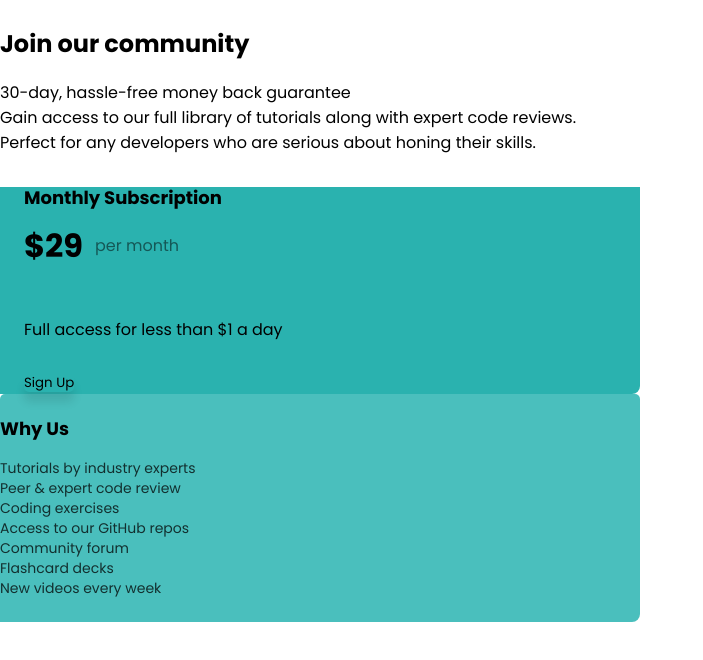
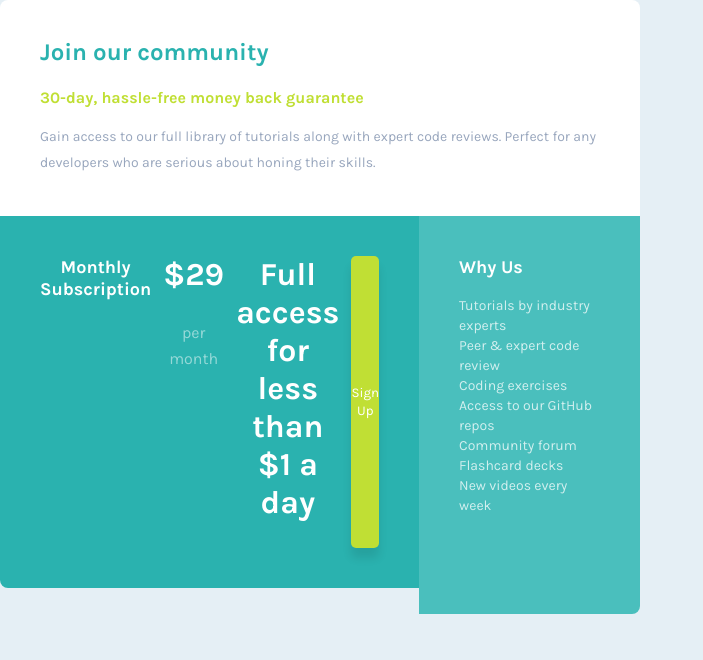
Before and after one commit to Travanca2006/price-flamengo, a plain HTML site: page price/index.html in a window 1280 px wide. Shown: the whole page, without its empty margins (0-703 px from the left). Drawn offline with Linux system fonts and the light colour scheme.

Commit message:
terminei2

```diff
--- a/price/css/colors.css
+++ b/price/css/colors.css
@@ -1,7 +1,7 @@
 :root{
     --cyan: #2ab2af;
-    --bright-Yellow: #c0df34;
-    --light-Gray: #e5eff5;
-    --grayish-Blue: #98a6bd;
+    --bright-yellow: #c0df34;
+    --light-gray: #e5eff5;
+    --grayish-blue: #98a6bd;
     --light-cyan: #4ABFBD;
 }
--- a/price/css/global.css
+++ b/price/css/global.css
@@ -2,17 +2,21 @@
     margin: 0%;
     padding: 0%;
     box-sizing: border-box;
-    font-family: 'Poppins', sans-serif;
+    font-family: 'Karla', sans-serif;;
+}
+
+body{
+    background-color: var(--light-gray);
 }
 
 main{
-    padding-top: 4.5rem;
-    padding-left:2rem;
+    padding-block: 4.5rem;
+    padding-right:2rem;
 }
 
 h1{
     font-size: 1.25rem;
-    color: var(--Cyan);
+    color: var(--cyan);
     line-height: 1.5rem;
     margin-bottom: 1.5rem;
 
@@ -21,10 +25,6 @@ h1{
 h2{
     font-size: 1.125rem;
     line-height: 1.375rem;
-    color: var(--white);
+    color: #fff;
     margin-bottom: 1.125rem;
 }
-
-body{
-    background-color: var(--light-gray);
-}
--- a/price/css/main.css
+++ b/price/css/main.css
@@ -1,18 +1,18 @@
 .superior{
-    padding-right: 1.5rem;
+    padding-inline: 1.5rem;
     padding-block: 2rem;
     border-radius: 0.3125rem 0.3125rem 0 0 ;
-    background-color: var(--white);
+    background-color: #fff;
 }
 
-.superior div p:nth-of-type(1){
+.superior p:nth-of-type(1){
     font-weight: 700;
     line-height: 1.25rem;
-    color: var(--Bright-Yellow);
+    color: var(--bright-yellow);
     margin-bottom: 1rem;
 }
 
-.superior div p:nth-child(2){
+.superior p:nth-of-type(2){
     line-height: 1.625rem;
     color: var(--grayish-blue);
     font-size: 0.875rem;
@@ -23,53 +23,52 @@
     padding-inline: 1.5rem;
 }
 
-.esquerda div p:nth-of-type(1){
-    color:var(--white);
+.esquerda p:nth-of-type(1){
+    color: #fff;
     font-size: 2rem;
     font-weight: 700;
     line-height: 2.375rem;
 }
 
-.esquerda div p:nth-of-type(2){
-    color: var(--white);
+.esquerda p:nth-of-type(2){
+    color: #fff;
     opacity: 0.5;
 }
 
-.esquerda div {
+.esquerda{
     display: flex;
     gap: 0.75rem;
-    align-items: center;
+    text-align: center;
     margin-bottom: 1.625rem;
 }
 
 .esquerda p{
-    color: var(--white);
+    color: #fff;
     line-height: 1.625rem;
     margin-bottom: 1.625rem;
 }
 
 .esquerda button{
-
-    font-weight: 1rem;
-    width: max-content;
-    color: var(--white);
-    font-weight: 1rem;
+    padding-block: 1rem;
+    max-width: 100;
+    color: #fff;
+    font: 1rem;
     line-height: 1.125rem;
-    border: 0;
-    background-color: var(--Bright-Yellow);
-    border-radius: 0.3125rem;
+    border: none;
+    background: var(--bright-yellow);
+    border-radius: 5px;
     box-shadow: 0px 10px 10px rgba(0, 0, 0, 0.0973011)
 }
 
 .direita{
     background-color: var(--light-cyan);
     padding-block: 1.5rem;
-    border-radius: 0.3125rem;
+    border-radius: 0.3125 0.3125 0 0;
 }
 
 .direita p{
     line-height: 1.25rem;
     font-size: 0.875rem;
-    color: var(--white);
+    color: #fff;
     opacity: 0.75;
 }
--- a/price/css/responsivity.css
+++ b/price/css/responsivity.css
@@ -1,9 +1,15 @@
 @media(min-width:650px){
-    .inferior div{
+    .inferior{
         display: flex;
     }
-    .direita, .esquerda{
+    .direita{
         width: 100%;
+        padding: 2.5rem;
+    }
+
+    .esquerda{
+        width: 100%;
+        padding: 2.5rem;
     }
 
     main{
@@ -13,11 +19,12 @@
 
     body{
         min-height: 100vh;
+        margin-left: auto;
 
     }
 
-    .superior div{
-        border-radius: 0.5rem;
+    .superior{
+        border-radius: 0.5rem 0.5rem 0 0;
         padding: 2.5rem;
     }
 
@@ -25,20 +32,20 @@
         font-size: 1.5rem;
     }
 
-    .superior div :last-child{
+    .superior div :nth-of-type(1){
         font-size: 1.125rem;
     }
 
-    .superior div :first-child{
+    .superior div :nth-of-type(2){
         font-size: 1rem;
     }
 
-    .esquerda{
-        border-bottom-right-radius: 0.5rem;
+    .esquerda {
+        border-bottom-left-radius: 8px;
     }
 
     .direita{
-        border-bottom-left-radius: 0;
-        border-bottom-right-radius: 0.5rem;
+        border-bottom-left-radius: none;
+        border-bottom-right-radius: 8px;
     }
 }
--- a/price/css/style.css
+++ b/price/css/style.css
@@ -1,4 +1,4 @@
-@import url('https://fonts.googleapis.com/css2?family=Poppins:wght@400;700&display=swap');
+@import url('https://fonts.googleapis.com/css2?family=Karla:wght@400;700&display=swap');
 @import url(global.css);
 @import url(colors.css);
 @import url(main.css);
--- a/price/index.html
+++ b/price/index.html
@@ -5,7 +5,7 @@
     <meta http-equiv="X-UA-Compatible" content="IE=edge">
     <meta name="viewport" content="width=device-width, initial-scale=1.0">
     <title>price component</title>
-    <link rel="stylesheet" href="./images/favicon-32x32.png">
+    <link rel="shortcut icon" href="./images/favicon-32x32.png" type="image/x-icon">
     <link rel="stylesheet" href="./css/style.css">
 </head>
 <body>
@@ -27,7 +27,6 @@
                 <p>Full access for less than $1 a day</p>
                 <button>Sign Up</button>
             </section>
-        </div>
             <section class="direita">
                 <h2>Why Us</h2>
                 <p>Tutorials by industry experts</p>
@@ -38,6 +37,7 @@
                 <p>Flashcard decks</p>
                 <p>New videos every week</p>
             </section>
+        </div>
     </main>
 </body>
 </html>
```
Lines whose indentation alone changed are shown as unchanged.
